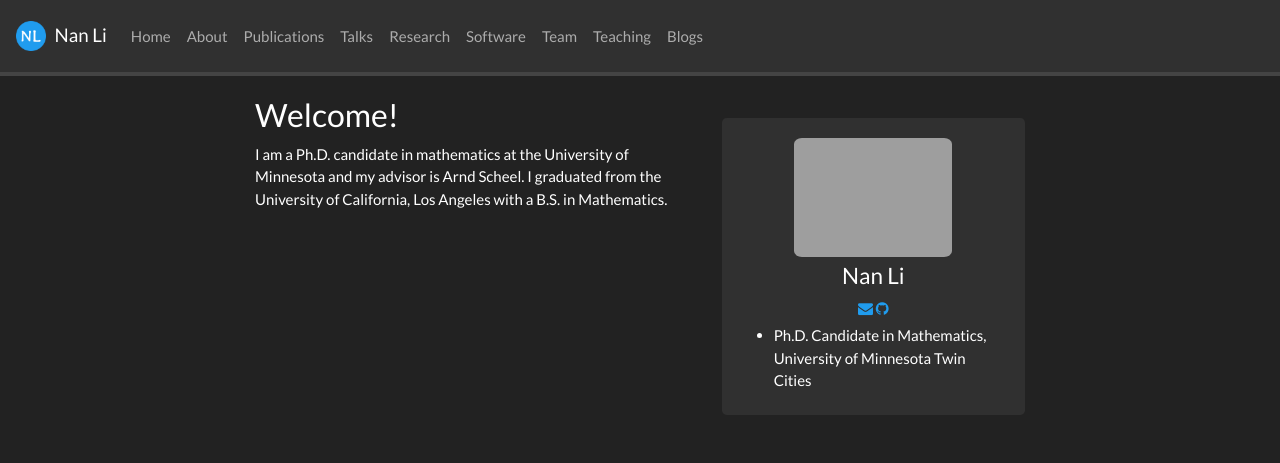
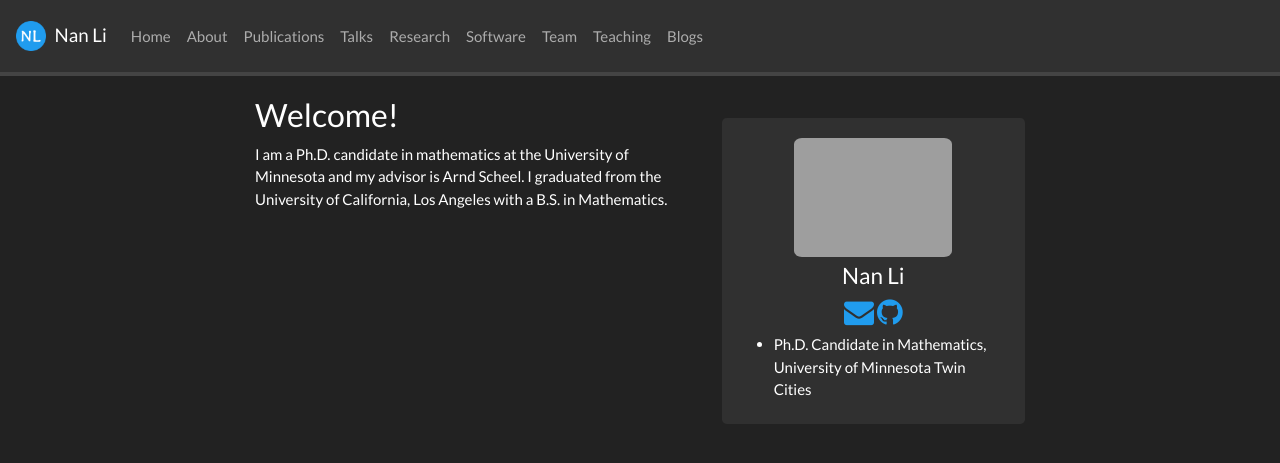
Before and after one commit to eigennan/eigennan.github.io, a Jekyll site: the page built from _pages/home.md, in a window 1280 px wide. Shown: the top 463 px of the page. Built offline with Jekyll 4.4.1, drawn with Linux system fonts in a browser that asks for light colours; nearby versions of some CDN libraries; a style sheet for code colours, icons or effects is not loaded.

Commit message:
Update sidebar.html

```diff
--- a/_includes/sidebar.html
+++ b/_includes/sidebar.html
@@ -5,11 +5,11 @@
    <a href="{{site.url}}{{site.baseurl}}/about"><img src="{{site.url}}{{site.baseurl}}/images/{{ member.photo }}" width="60%" style="block:inline; margin-left:auto; margin-right:auto; margin-bottom:5px;"/></a>
    <h4>{{ member.name }}</h4>
    <div style="margin-bottom:5px">
-   {% if member.email %}<a href="mailto:{{ member.email }}" target="_blank"><i class="fa fa-envelope fa-1x"></i></a> {% endif %}
-   {% if member.cv %} <a href="{{ site.url }}{{ site.baseurl }}/{{ member.cv }}" target="_blank"><i class="ai ai-cv ai-1x"></i></a> {% endif %}
-   {% if member.scholar %} <a href="{{ member.scholar }}" target="_blank"><i class="ai ai-google-scholar ai-1x"></i></a> {% endif %}
-   {% if member.github %} <a href="{{ member.github }}" target="_blank"><i class="fa fa-github fa-1x"></i></a> {% endif %}
-   {% if member.researchgate %} <a href="{{ member.researchgate }}" target="_blank"><i class="ai ai-researchgate ai-1x"></i></a> {% endif %}
+   {% if member.email %}<a href="mailto:{{ member.email }}" target="_blank"><i class="fa fa-envelope fa-2x"></i></a> {% endif %}
+   {% if member.cv %} <a href="{{ site.url }}{{ site.baseurl }}/{{ member.cv }}" target="_blank"><i class="ai ai-cv ai-2x"></i></a> {% endif %}
+   {% if member.scholar %} <a href="{{ member.scholar }}" target="_blank"><i class="ai ai-google-scholar ai-2x"></i></a> {% endif %}
+   {% if member.github %} <a href="{{ member.github }}" target="_blank"><i class="fa fa-github fa-2x"></i></a> {% endif %}
+   {% if member.researchgate %} <a href="{{ member.researchgate }}" target="_blank"><i class="ai ai-researchgate ai-2x"></i></a> {% endif %}
   </div>
   </center>
 
```
